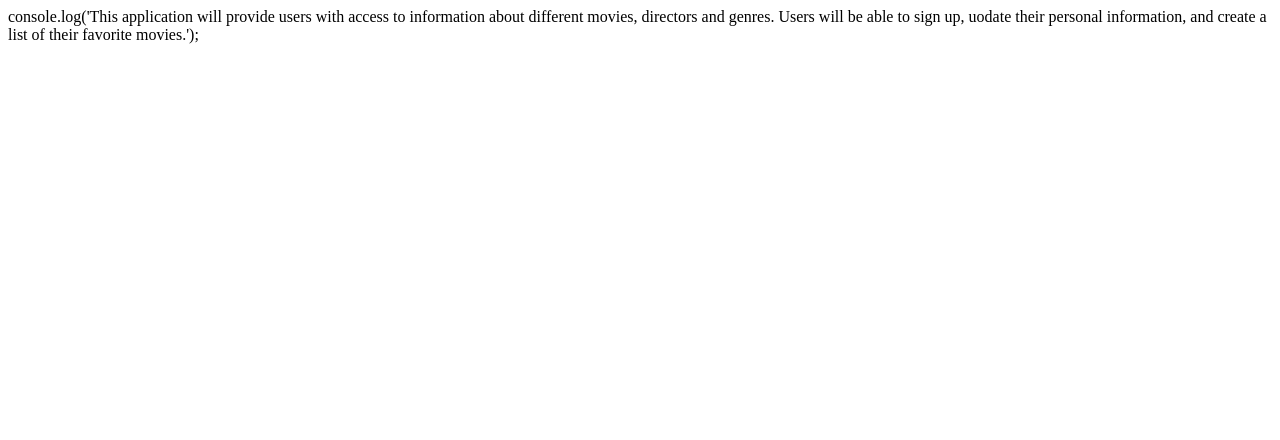
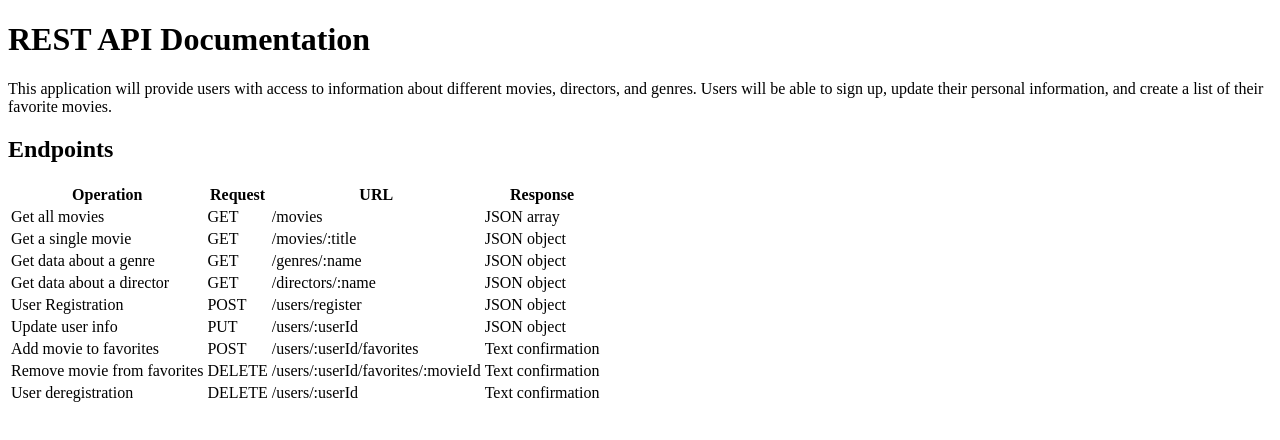
Before and after one commit to crrenatacr/movie_api, a website: page public/documentation.html in a window 1280 px wide. Drawn offline with Linux system fonts and the light colour scheme.

Commit message:
DocumentationAndIndexUpdate

```diff
--- a/public/documentation.html
+++ b/public/documentation.html
@@ -1 +1,78 @@
-console.log('This application will provide users with access to information about different movies, directors and genres. Users will be able to sign up, uodate their personal information, and create a list of their favorite movies.');
+<!DOCTYPE html>
+<html lang="en">
+<head>
+    <meta charset="UTF-8">
+    <meta name="viewport" content="width=device-width, initial-scale=1.0">
+    <title>API Documentation</title>
+</head>
+<body>
+    <h1>REST API Documentation</h1>
+
+    <p>This application will provide users with access to information about different movies, directors, and genres. Users will be able to sign up, update their personal information, and create a list of their favorite movies.</p>
+
+    <h2>Endpoints</h2>
+
+    <table>
+        <tr>
+            <th>Operation</th>
+            <th>Request</th>
+            <th>URL</th>
+            <th>Response</th>
+        </tr>
+        <tr>
+            <td>Get all movies</td>
+            <td>GET</td>
+            <td>/movies</td>
+            <td>JSON array</td>
+        </tr>
+        <tr>
+            <td>Get a single movie</td>
+            <td>GET</td>
+            <td>/movies/:title</td>
+            <td>JSON object</td>
+        </tr>
+        <tr>
+            <td>Get data about a genre</td>
+            <td>GET</td>
+            <td>/genres/:name</td>
+            <td>JSON object</td>
+        </tr>
+        <tr>
+            <td>Get data about a director</td>
+            <td>GET</td>
+            <td>/directors/:name</td>
+            <td>JSON object</td>
+        </tr>
+        <tr>
+            <td>User Registration</td>
+            <td>POST</td>
+            <td>/users/register</td>
+            <td>JSON object</td>
+        </tr>
+        <tr>
+            <td>Update user info</td>
+            <td>PUT</td>
+            <td>/users/:userId</td>
+            <td>JSON object</td>
+        </tr>
+        <tr>
+            <td>Add movie to favorites</td>
+            <td>POST</td>
+            <td>/users/:userId/favorites</td>
+            <td>Text confirmation</td>
+        </tr>
+        <tr>
+            <td>Remove movie from favorites</td>
+            <td>DELETE</td>
+            <td>/users/:userId/favorites/:movieId</td>
+            <td>Text confirmation</td>
+        </tr>
+        <tr>
+            <td>User deregistration</td>
+            <td>DELETE</td>
+            <td>/users/:userId</td>
+            <td>Text confirmation</td>
+        </tr>
+    </table>
+</body>
+</html>
```
Also changed, not shown: index.js (+46 -5 lines).
